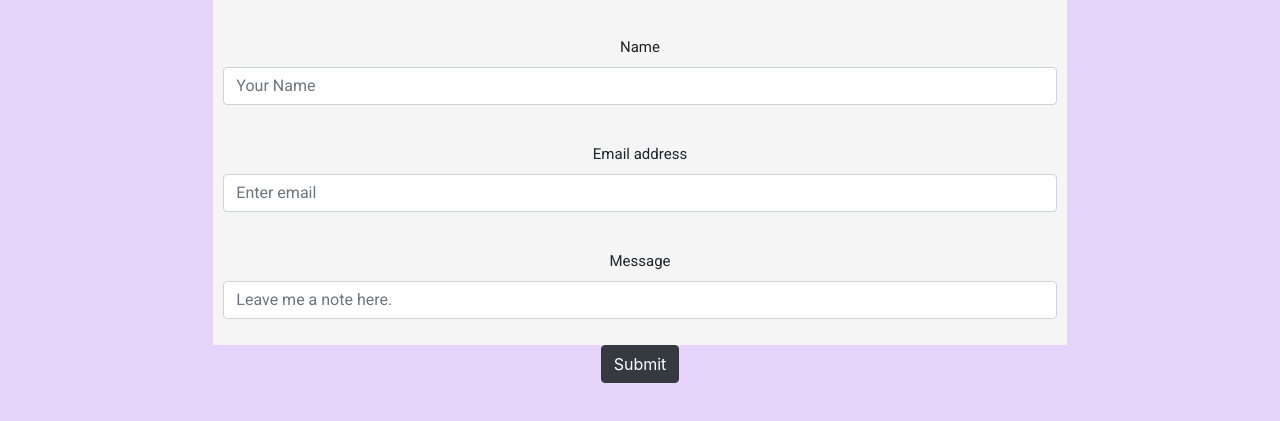
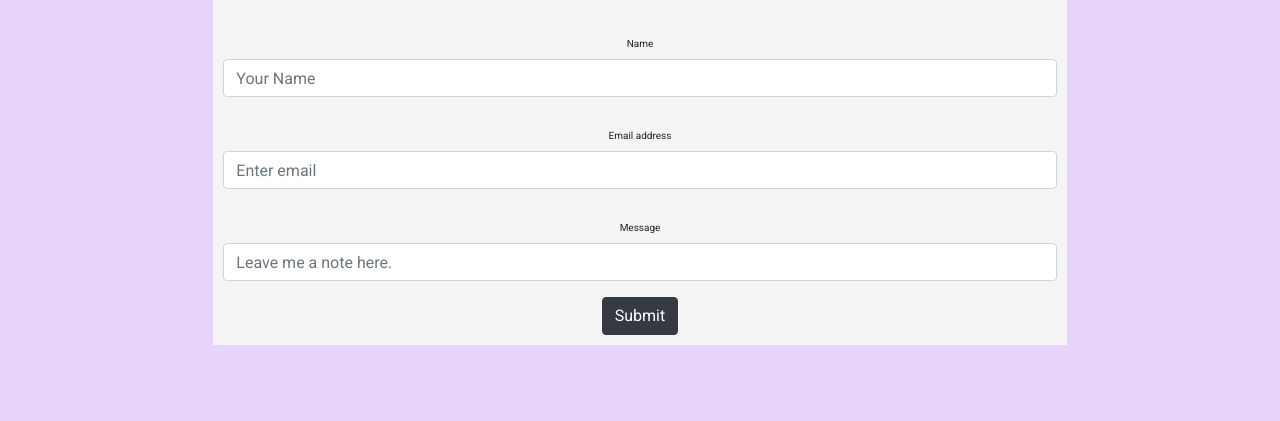
Before and after one commit to jenniferdaeumler/gt-responsive-portfolio-homework-02, a plain HTML site: page contact.html in a window 1280 px wide. Shown: the part 165-586 px from the top of the page. Drawn offline with nearby package versions, Linux system fonts and the light colour scheme.

```diff
--- a/contact.html
+++ b/contact.html
@@ -16,7 +16,7 @@
         margin: auto;
         padding: 10px;
         font-family: 'Roboto', sans-serif;
-        font-size: 15px;
+        font-size: 10px;
 
     }
 
@@ -76,8 +76,6 @@
     </div>
 </nav>
 <!--Container w/ Form -->
-<!--ADD THE WORD "CONTACT" SOMEHOW!-->
-
 <div class="container" style="margin-top:30px"></div>
 
 <div class="col-sm-8">
@@ -91,15 +89,13 @@
         <div class="form-group">
             <label for="exampleInputEmail1">Email address</label>
             <input type="email" class="form-control" id="exampleInputEmail1" aria-describedby="emailHelp"
-                placeholder="Enter email">
-                </div>
+                placeholder="Enter email"> </div>
 <br>
             <div class="form-group">
                 <label for="formGroupExampleInput">Message</label>
                 <input type="text" class="form-control" id="formGroupExampleInput" placeholder="Leave me a note here.">
             </div>
 
-        </div>
 
         <button type="button" class="btn btn-dark">Submit</button>
 
```
